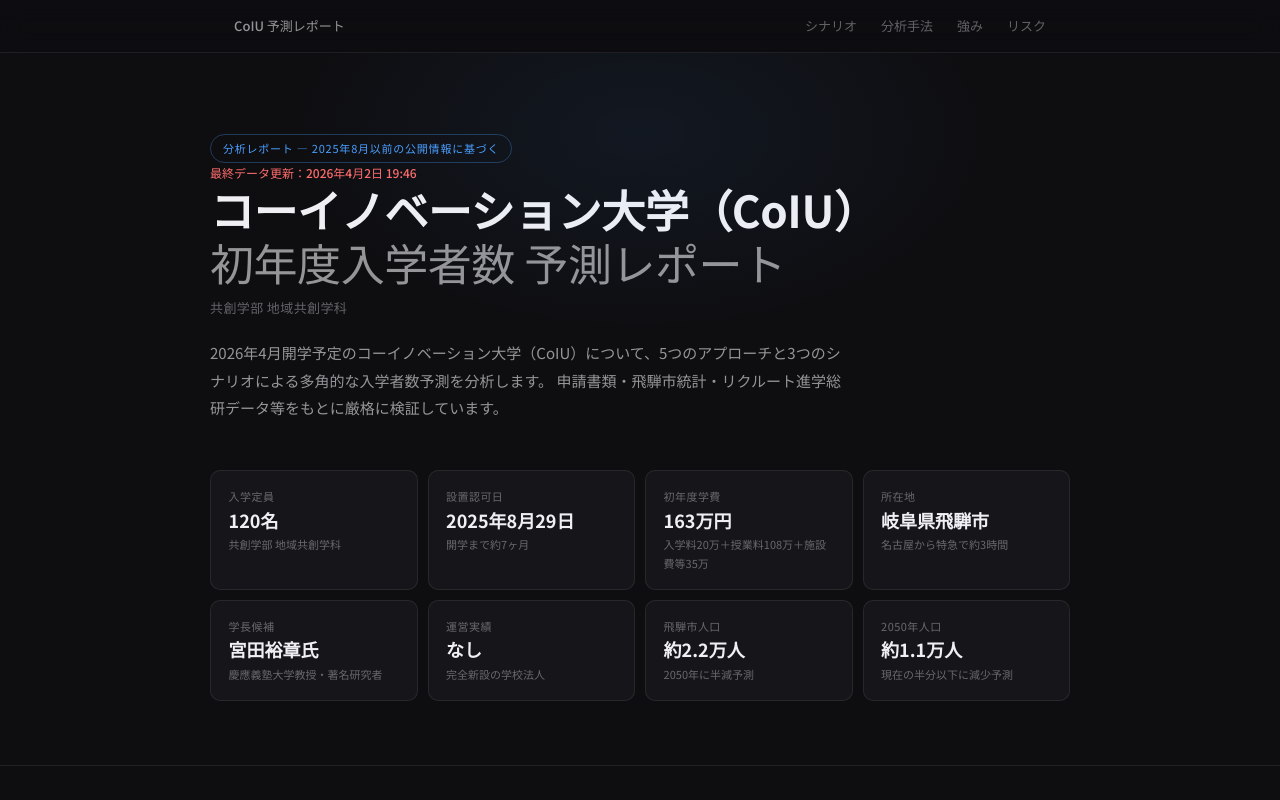
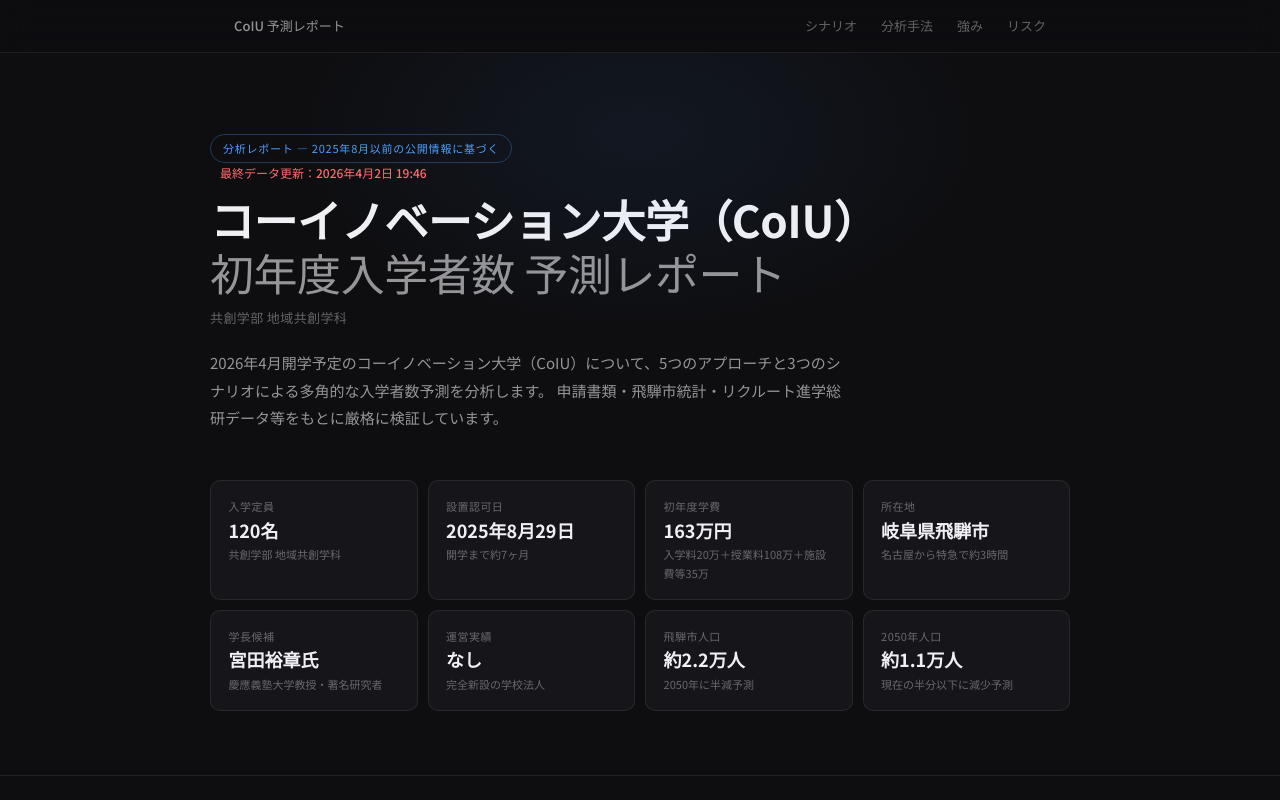
Before and after one commit to gafamoomin/coiu-report, a React (Vite) app: page / in a window 1280 px wide. Shown: the top 800 px of the page. Built offline with nearby package versions, Linux system fonts and the light colour scheme.

Commit message:
更新日修正

```diff
--- a/src/components/Hero.module.css
+++ b/src/components/Hero.module.css
@@ -116,4 +116,6 @@
   font-size: 12px;
   color: #ff6b6b;
   font-weight: 500;
+  margin-left: 10px;
+  margin-bottom:10px;
 }
```
